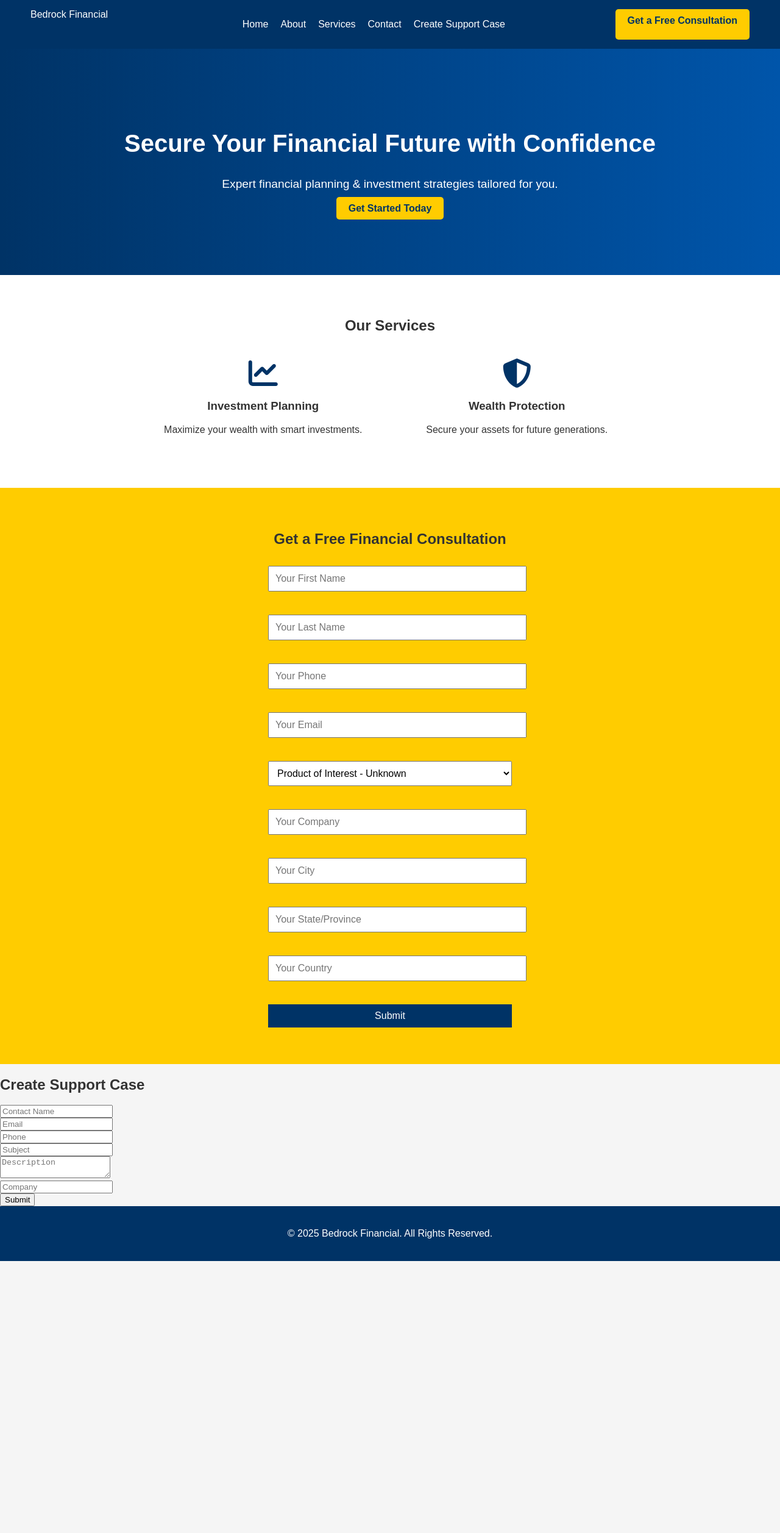
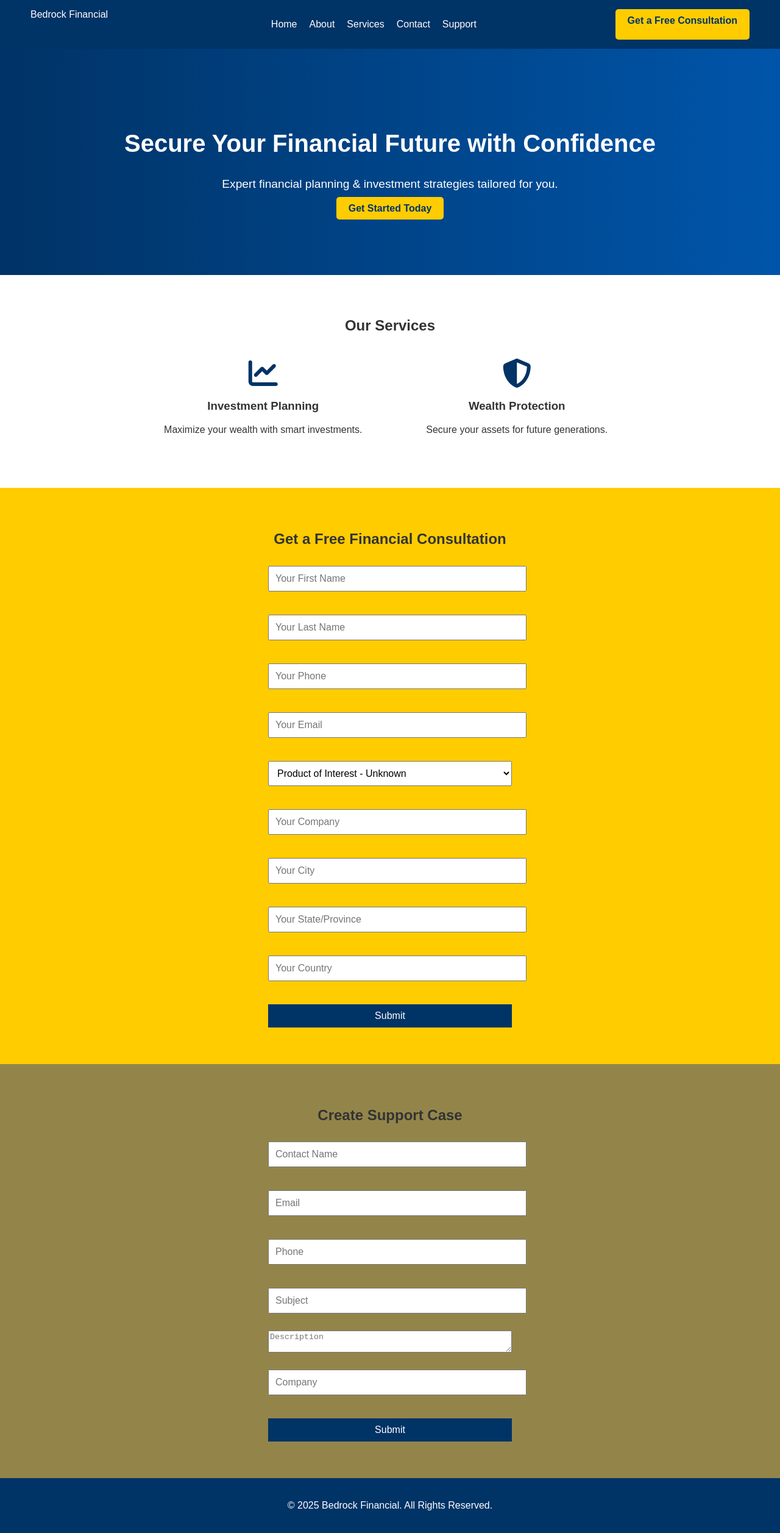
Before and after one commit to amjadajmer/amjadajmer.github.io, a Jekyll site: the page bedrockFinancial/index.html, which Jekyll copies as it is, in a window 1280 px wide. Shown: the whole page at 61% size. Built offline with Jekyll 4.4.1, drawn with Linux system fonts in a browser that asks for light colours; before the commit the page ends 2068 px from its top, so only the background shows below that.

Commit message:
Updated case form css

```diff
--- a/bedrockFinancial/css/styles.css
+++ b/bedrockFinancial/css/styles.css
@@ -97,6 +97,34 @@ nav {
     cursor: pointer;
 }
 
+/* Lead Form */
+#case-form {
+    text-align: center;
+    padding: 50px 20px;
+    background-color: #93854a;
+}
+
+#case-form form {
+    display: flex;
+    flex-direction: column;
+    max-width: 400px;
+    margin: 0 auto;
+}
+
+#case-form input,#case-form select, #case-form button {
+    margin: 10px 0;
+    padding: 10px;
+    font-size: 1em;
+    width: 100%;
+}
+
+#case-form button {
+    background-color: #003366;
+    color: white;
+    border: none;
+    cursor: pointer;
+}
+
 /* Footer */
 footer {
     text-align: center;
--- a/bedrockFinancial/index.html
+++ b/bedrockFinancial/index.html
@@ -19,7 +19,7 @@
                 <li><a href="about.html">About</a></li>
                 <li><a href="services.html">Services</a></li>
                 <li><a href="contact.html">Contact</a></li>
-                <li><a href="#case-form">Create Support Case</a></li>
+                <li><a href="#case-form">Support</a></li>
             </ul>
             <a href="#lead-form" class="cta-btn">Get a Free Consultation</a>
         </nav>
```
